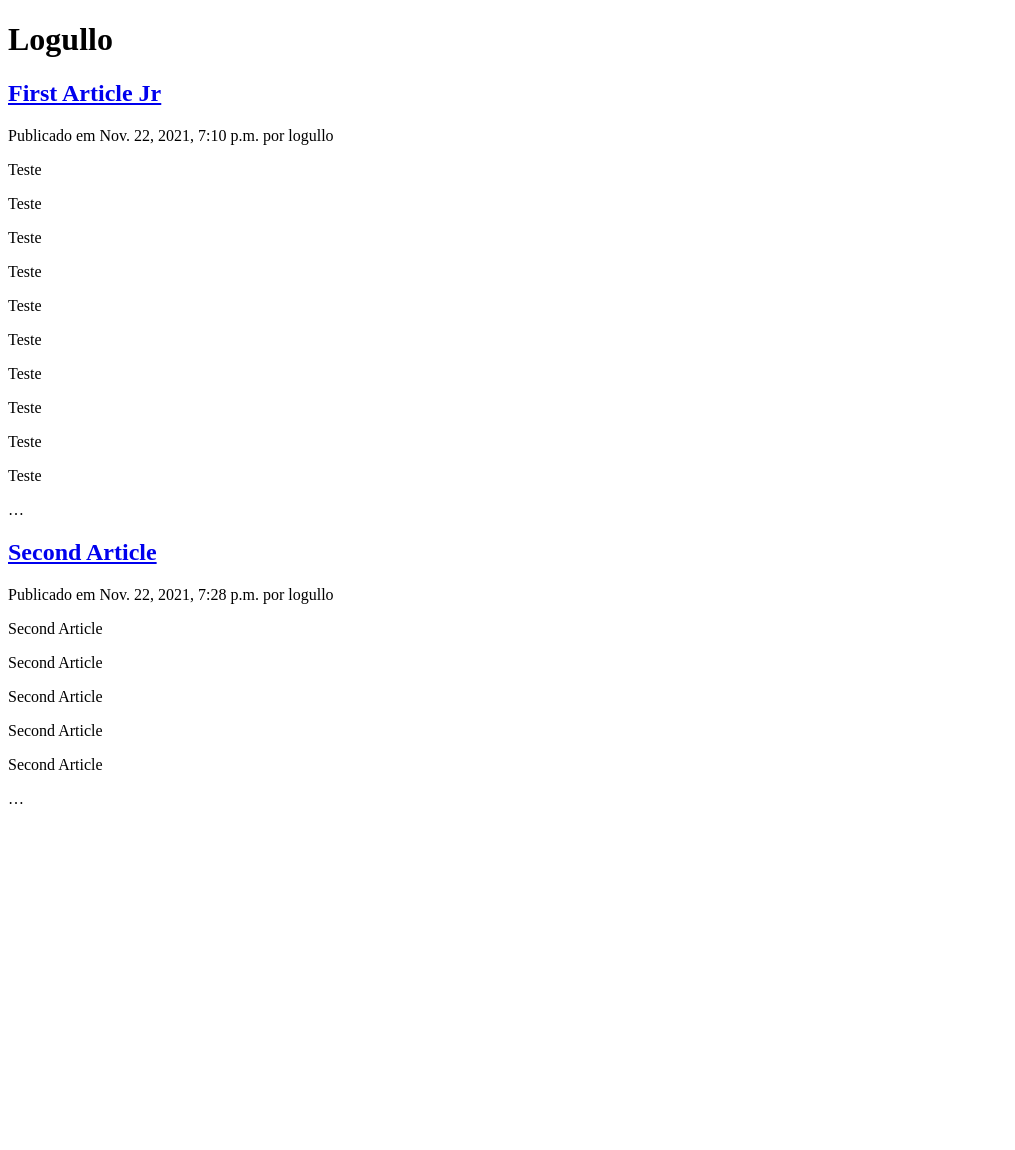
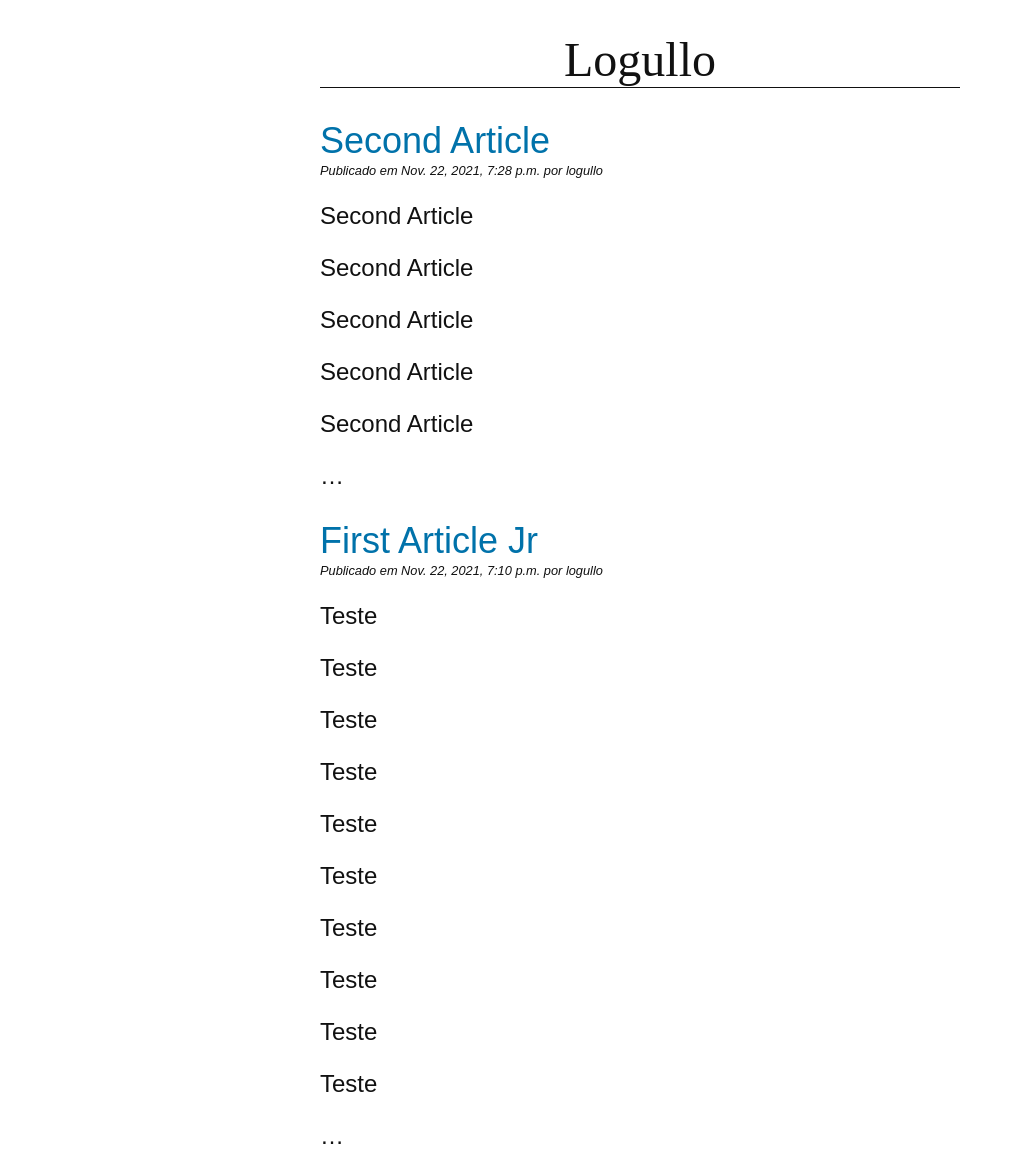
Before and after one commit to LogulloW/Projetos, a Django app: page /blog/ in a window 1280 px wide. Shown: the whole page, without its empty margins (0-1015 px from the left). Before the commit the page ends 804 px from the top, so only its background shows below. Run offline with Django 3.2, Linux system fonts and the light colour scheme; data comes from the database, SQL or seed files in the repository.

Commit message:
css update

```diff
--- a/django/djangoblog/blog/models.py
+++ b/django/djangoblog/blog/models.py
@@ -10,6 +10,9 @@
     created = models.DateTimeField(auto_now_add=True)
     updated = models.DateTimeField(auto_now=True)
 
+    class Meta:
+        ordering = ("-created",)
+
     def __str__(self):
         return self.title
     def get_absolute_url(self):
--- /dev/null
+++ b/django/djangoblog/blog/static/css/blog.css
@@ -0,0 +1,30 @@
+body {
+    margin: 0 25%;
+    font-family: sans-serif;
+    font-size: 1.5rem;
+    color: #111111;
+}
+
+h1 {
+    text-align: center;
+    font-family: serif;
+    font-weight: normal;
+    border-bottom: 1px solid;
+}
+
+h2 {
+    color: #0072aa;
+    font-weight: normal;
+    margin-bottom: 1px;
+}
+
+a {
+    color:#0072aa;
+    text-decoration:none;
+}
+
+p.date {
+    font-size: 0.8rem;
+    font-style: italic;
+    margin-top: 1px;
+}
--- a/django/djangoblog/blog/templates/blog/base.html
+++ b/django/djangoblog/blog/templates/blog/base.html
@@ -1,9 +1,12 @@
+{% load static %}
+
 <!DOCTYPE html>
 
 <html>
 
 <head>
     <title>{% block title %}{% endblock %}</title>
+    <link href="{% static 'css/blog.css' %}" rel="stylesheet">
 </head>
 
 <body>
```
Also changed, not shown: django/djangoblog/blog/templates/blog/post_detail.html (added, +11 -0 lines).
